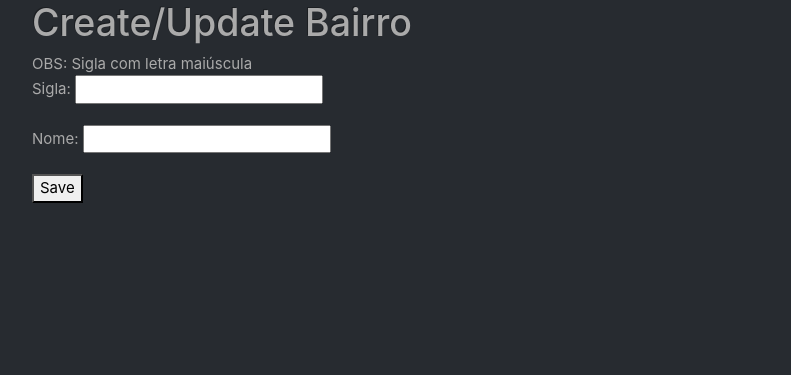
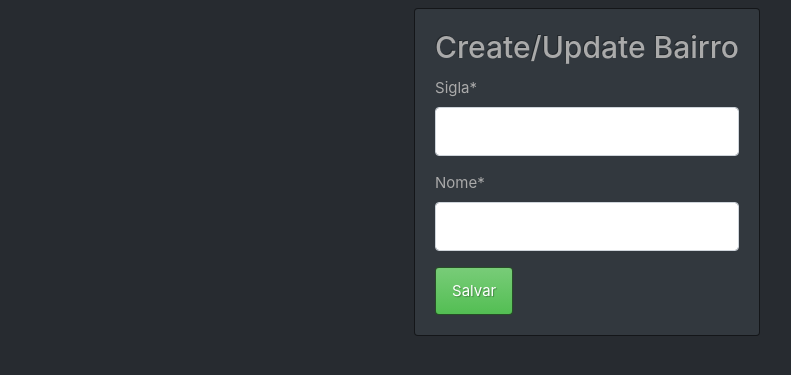
Before and after one commit to eliraa2024/eliraa, a Django app: page /bairro/create/ in a window 1280 px wide. Shown: the part 59-434 px from the top of the page, without its empty margins (53-844 px from the left). Run offline with Django 5.2, Linux system fonts and the light colour scheme; the visitor is signed in with stand-in values (Sample User, id 1); some libraries are stand-ins or nearby versions.

Commit message:
:sparkles: feat : ajustado o layout dos templates bairro

```diff
--- a/templates/bairro/bairro_confirm_delete.html
+++ b/templates/bairro/bairro_confirm_delete.html
@@ -1,10 +1,10 @@
 {% extends 'base.html' %}
 
 {% block content %}
-<h1>Delete Bairro</h1>
-<p>Are you sure you want to delete "{{ object }}"?</p>
+<h1>Confirmação de Exclusão</h1>
+<p>Tem certeza que deseja excluir o bairro "{{ object }}"?</p>
 <form method="post">
     {% csrf_token %}
-    <button type="submit">Yes, Delete</button>
+    <button type="submit" class="btn btn-danger">Excluir</button>
 </form>
 {% endblock %}
--- a/templates/bairro/bairro_form.html
+++ b/templates/bairro/bairro_form.html
@@ -1,6 +1,32 @@
 {% extends 'base.html' %}
+{% load crispy_forms_tags %}
+
+{% block title %}Create/Update Bairro{% endblock %}
 
 {% block content %}
+<div class="row">
+    <div class="col-md-auto mx-auto mt-2 ">
+        <div class="card auth-card">
+            <div class="card-body ">
+                <h2 class="card-title">Create/Update Bairro</h2>
+
+                <form method="post">
+                    {% csrf_token %}
+                    {{ form | crispy }}
+                    <button class="btn btn-success" type="submit">Salvar</button>
+                </form>
+
+            </div>
+        </div>
+    </div>
+</div>
+
+{% endblock %}
+
+
+
+
+{% block conteudo %}
 <h1>Create/Update Bairro</h1>
 <form method="post">
     {% csrf_token %}
```
Also changed, not shown: templates/bairro/bairro_list.html (+9 -5 lines).
